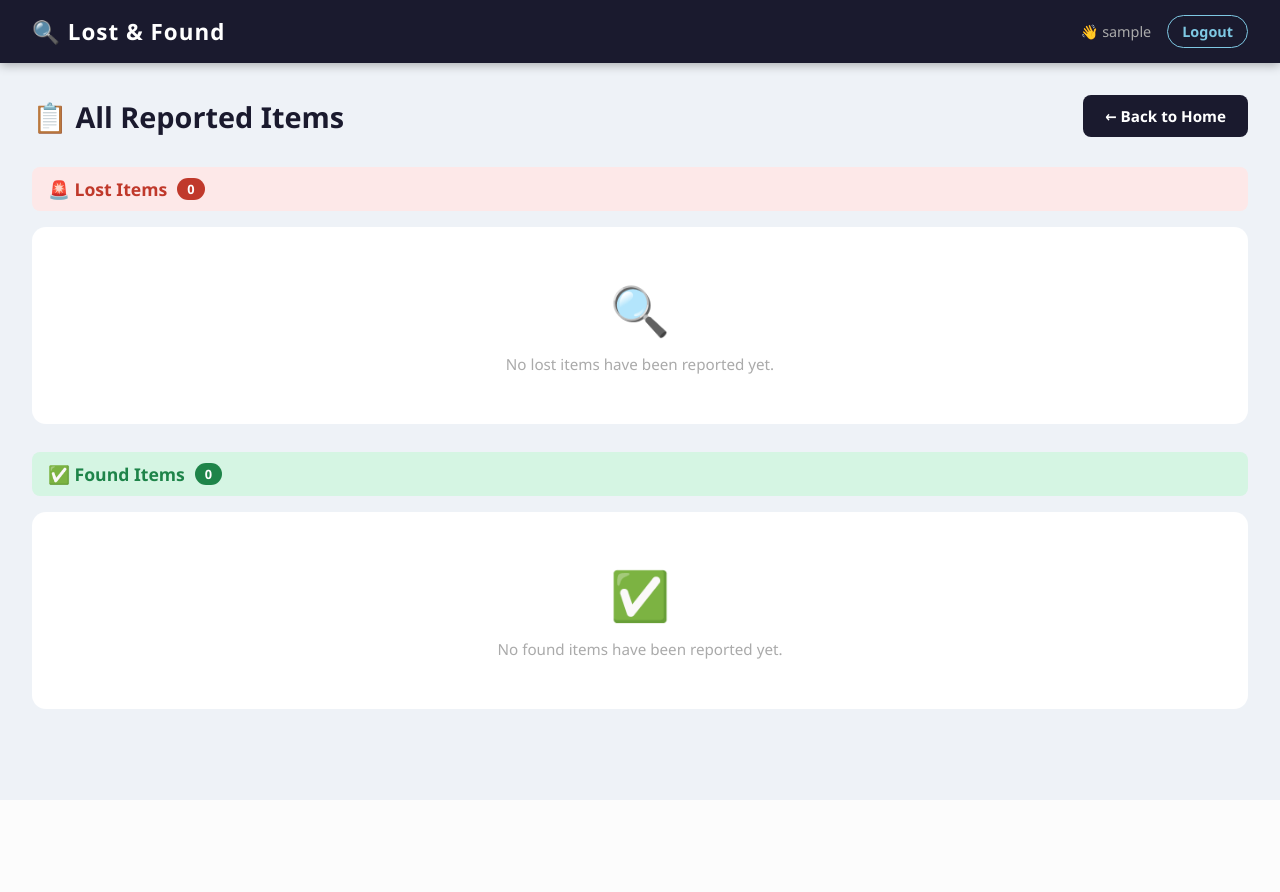
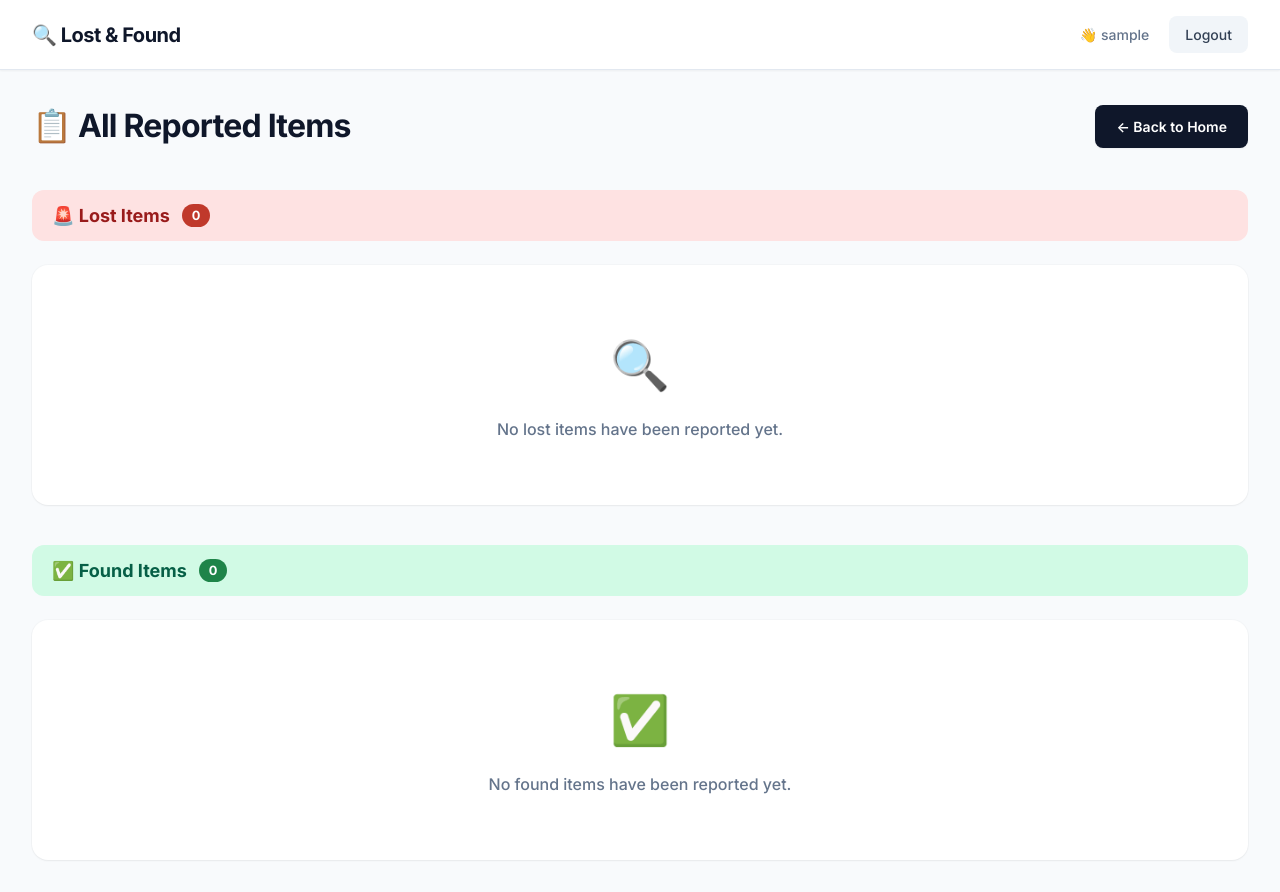
Before and after one commit to exam2124/lostfound, a Django app: page /items/ in a window 1280 px wide. Before the commit the page ends 800 px from the top, so only its background shows below. Run offline with Django 5.2, Linux system fonts and the light colour scheme; the visitor is signed in with stand-in values (Sample User, id 1); data that the repository does not hold is empty.

Commit message:
Changes in ui

```diff
--- a/core/templates/core/base.html
+++ b/core/templates/core/base.html
@@ -6,128 +6,251 @@
   <meta charset="UTF-8" />
   <meta name="viewport" content="width=device-width, initial-scale=1.0"/>
   <title>{% block title %}Lost & Found{% endblock %}</title>
+  <link href="https://fonts.googleapis.com/css2?family=Inter:wght@400;500;600;700&display=swap" rel="stylesheet">
   <style>
     /* ── Reset & Base ── */
+    :root {
+      --primary: #2563eb;
+      --primary-hover: #1d4ed8;
+      --success: #10b981;
+      --success-hover: #059669;
+      --danger: #ef4444;
+      --danger-hover: #dc2626;
+      --dark: #0f172a;
+      --gray-50: #f8fafc;
+      --gray-100: #f1f5f9;
+      --gray-200: #e2e8f0;
+      --gray-300: #cbd5e1;
+      --gray-500: #64748b;
+      --gray-700: #334155;
+      --gray-900: #0f172a;
+      --font-family: 'Inter', -apple-system, BlinkMacSystemFont, "Segoe UI", Roboto, sans-serif;
+      --shadow-sm: 0 1px 2px 0 rgb(0 0 0 / 0.05);
+      --shadow-md: 0 4px 6px -1px rgb(0 0 0 / 0.1), 0 2px 4px -2px rgb(0 0 0 / 0.1);
+      --shadow-lg: 0 10px 15px -3px rgb(0 0 0 / 0.1), 0 4px 6px -4px rgb(0 0 0 / 0.1);
+      --radius-sm: 0.375rem;
+      --radius-md: 0.5rem;
+      --radius-lg: 0.75rem;
+      --radius-xl: 1rem;
+      --transition: all 0.2s cubic-bezier(0.4, 0, 0.2, 1);
+    }
+
     * { box-sizing: border-box; margin: 0; padding: 0; }
+
     body {
-      font-family: 'Segoe UI', Tahoma, sans-serif;
-      background: #eef2f7;
-      color: #2d2d2d;
+      font-family: var(--font-family);
+      background: var(--gray-50);
+      color: var(--gray-900);
       min-height: 100vh;
+      -webkit-font-smoothing: antialiased;
+      line-height: 1.5;
     }
 
     /* ── Top Navigation Bar ── */
     nav {
-      background: #1a1a2e;
-      color: white;
-      padding: 15px 32px;
+      background: white;
+      padding: 1rem 2rem;
       display: flex;
       justify-content: space-between;
       align-items: center;
-      box-shadow: 0 2px 10px rgba(0,0,0,0.3);
+      box-shadow: var(--shadow-sm);
+      position: sticky;
+      top: 0;
+      z-index: 50;
+      border-bottom: 1px solid var(--gray-200);
     }
-    .nav-brand { font-size: 1.4rem; font-weight: 800; letter-spacing: 1px; }
-    .nav-right  { display: flex; align-items: center; gap: 16px; }
-    .nav-right span { font-size: 0.9rem; color: #aaa; }
+    .nav-brand {
+      font-size: 1.25rem;
+      font-weight: 700;
+      letter-spacing: -0.025em;
+      color: var(--dark);
+      display: flex;
+      align-items: center;
+      gap: 0.5rem;
+    }
+    .nav-right  { display: flex; align-items: center; gap: 1.25rem; }
+    .nav-right span { font-size: 0.875rem; color: var(--gray-500); font-weight: 500; }
     .nav-right a {
-      color: #7ec8e3; text-decoration: none;
-      font-size: 0.9rem; font-weight: 600;
-      padding: 6px 14px;
-      border: 1px solid #7ec8e3;
-      border-radius: 20px;
-      transition: 0.2s;
+      color: var(--gray-700);
+      text-decoration: none;
+      font-size: 0.875rem;
+      font-weight: 500;
+      padding: 0.5rem 1rem;
+      border-radius: var(--radius-md);
+      transition: var(--transition);
+      background: var(--gray-100);
     }
-    .nav-right a:hover { background: #7ec8e3; color: #1a1a2e; }
+    .nav-right a:hover {
+      background: var(--gray-200);
+      color: var(--gray-900);
+    }
 
     /* ── Flash Messages ── */
-    .messages-container { padding: 12px 32px 0; }
+    .messages-container { max-width: 1280px; margin: 1.5rem auto 0; padding: 0 2rem; }
     .messages-container ul { list-style: none; }
     .messages-container li {
-      padding: 11px 18px;
-      border-radius: 8px;
-      margin-bottom: 8px;
-      font-size: 0.9rem;
+      padding: 1rem 1.25rem;
+      border-radius: var(--radius-md);
+      margin-bottom: 0.75rem;
+      font-size: 0.875rem;
       font-weight: 500;
+      display: flex;
+      align-items: center;
+      box-shadow: var(--shadow-sm);
     }
-    .messages-container .success { background: #d4edda; color: #155724; border-left: 4px solid #28a745; }
-    .messages-container .error   { background: #f8d7da; color: #721c24; border-left: 4px solid #dc3545; }
+    .messages-container .success { background: #d1fae5; color: #065f46; border: 1px solid #10b981; }
+    .messages-container .error   { background: #fee2e2; color: #991b1b; border: 1px solid #ef4444; }
 
     /* ── Main Content Area ── */
-    main { padding: 32px; max-width: 1280px; margin: 0 auto; }
+    main { padding: 2rem; max-width: 1280px; margin: 0 auto; }
 
     /* ── Reusable Button Styles ── */
     .btn {
-      display: inline-block;
-      padding: 11px 22px;
-      border: none;
-      border-radius: 8px;
+      display: inline-flex;
+      align-items: center;
+      justify-content: center;
+      padding: 0.625rem 1.25rem;
+      border: 1px solid transparent;
+      border-radius: var(--radius-md);
       cursor: pointer;
-      font-size: 0.95rem;
-      font-weight: 700;
+      font-size: 0.875rem;
+      font-weight: 600;
       text-decoration: none;
-      transition: all 0.2s;
+      transition: var(--transition);
+      gap: 0.5rem;
     }
-    .btn:hover { opacity: 0.88; transform: translateY(-2px); }
-    .btn-red   { background: #e74c3c; color: white; }
-    .btn-green { background: #27ae60; color: white; }
-    .btn-blue  { background: #2980b9; color: white; }
-    .btn-dark  { background: #1a1a2e; color: white; }
+    .btn:focus {
+      outline: none;
+      box-shadow: 0 0 0 3px rgba(37,99,235,0.3);
+    }
+    .btn:active { transform: scale(0.98); }
+
+    .btn-red   { background: var(--danger); color: white; box-shadow: var(--shadow-sm); }
+    .btn-red:hover { background: var(--danger-hover); box-shadow: var(--shadow-md); }
+
+    .btn-green { background: var(--success); color: white; box-shadow: var(--shadow-sm); }
+    .btn-green:hover { background: var(--success-hover); box-shadow: var(--shadow-md); }
+
+    .btn-blue  { background: var(--primary); color: white; box-shadow: var(--shadow-sm); }
+    .btn-blue:hover { background: var(--primary-hover); box-shadow: var(--shadow-md); }
+
+    .btn-dark  { background: var(--gray-900); color: white; box-shadow: var(--shadow-sm); }
+    .btn-dark:hover { background: var(--gray-700); box-shadow: var(--shadow-md); }
+
+    .btn-outline { background: transparent; color: var(--gray-700); border-color: var(--gray-300); }
+    .btn-outline:hover { background: var(--gray-100); color: var(--gray-900); }
 
     /* ── Modal Overlay ── */
     .modal-overlay {
-      display: none;                         /* hidden by default */
+      display: none;
       position: fixed;
-      top: 0; left: 0;
-      width: 100%; height: 100%;
-      background: rgba(0, 0, 0, 0.6);        /* dark transparent background */
+      inset: 0;
+      background: rgba(15, 23, 42, 0.4);
+      backdrop-filter: blur(4px);
       z-index: 1000;
       justify-content: center;
       align-items: center;
+      padding: 1rem;
     }
-    .modal-overlay.active { display: flex; } /* shown when .active is added */
+    .modal-overlay.active { display: flex; animation: fadeIn 0.2s ease-out; }
+
+    @keyframes fadeIn {
+      from { opacity: 0; }
+      to { opacity: 1; }
+    }
 
     /* ── Modal Box ── */
     .modal {
       background: white;
-      padding: 32px;
-      border-radius: 16px;
-      width: 92%;
-      max-width: 500px;
-      max-height: 88vh;
+      padding: 2rem;
+      border-radius: var(--radius-xl);
+      width: 100%;
+      max-width: 32rem;
+      max-height: 90vh;
       overflow-y: auto;
       position: relative;
-      box-shadow: 0 10px 40px rgba(0,0,0,0.3);
-      animation: slideUp 0.3s ease;
+      box-shadow: var(--shadow-lg), 0 0 0 1px rgba(0,0,0,0.05);
+      animation: modalSlideUp 0.3s cubic-bezier(0.16, 1, 0.3, 1);
     }
-    @keyframes slideUp {
-      from { transform: translateY(40px); opacity: 0; }
-      to   { transform: translateY(0);    opacity: 1; }
+    @keyframes modalSlideUp {
+      from { transform: translateY(20px) scale(0.98); opacity: 0; }
+      to   { transform: translateY(0) scale(1);       opacity: 1; }
     }
-    .modal h2    { margin-bottom: 22px; font-size: 1.3rem; color: #1a1a2e; }
-    .close-btn   {
-      position: absolute; top: 14px; right: 18px;
-      background: none; border: none;
-      font-size: 1.5rem; cursor: pointer; color: #888;
-      line-height: 1;
+    .modal h2 {
+      margin-bottom: 1.5rem;
+      font-size: 1.25rem;
+      font-weight: 700;
+      color: var(--gray-900);
+      display: flex;
+      align-items: center;
+      gap: 0.5rem;
     }
-    .close-btn:hover { color: #333; }
+    .close-btn {
+      position: absolute; top: 1.25rem; right: 1.25rem;
+      background: var(--gray-100); border: none;
+      width: 2rem; height: 2rem;
+      border-radius: 50%;
+      display: flex; align-items: center; justify-content: center;
+      font-size: 1rem; cursor: pointer; color: var(--gray-500);
+      transition: var(--transition);
+    }
+    .close-btn:hover { background: var(--gray-200); color: var(--gray-900); }
 
     /* ── Form Fields inside Modal ── */
-    .form-group          { margin-bottom: 16px; }
-    .form-group label    { display: block; margin-bottom: 5px; font-weight: 600; font-size: 0.88rem; color: #444; }
+    .form-group          { margin-bottom: 1.25rem; }
+    .form-group label    {
+      display: block;
+      margin-bottom: 0.375rem;
+      font-weight: 500;
+      font-size: 0.875rem;
+      color: var(--gray-700);
+    }
     .form-group input,
     .form-group textarea,
     .form-group select   {
       width: 100%;
-      padding: 10px 13px;
-      border: 1.5px solid #ddd;
-      border-radius: 8px;
-      font-size: 0.95rem;
-      transition: border-color 0.2s;
+      padding: 0.625rem 0.875rem;
+      border: 1px solid var(--gray-300);
+      border-radius: var(--radius-md);
+      font-size: 0.875rem;
+      font-family: inherit;
+      color: var(--gray-900);
+      background-color: white;
+      transition: var(--transition);
+      box-shadow: var(--shadow-sm);
     }
+    .form-group input::placeholder,
+    .form-group textarea::placeholder { color: var(--gray-400); }
+
     .form-group input:focus,
-    .form-group textarea:focus { outline: none; border-color: #2980b9; }
-    .form-group textarea { resize: vertical; }
+    .form-group textarea:focus {
+      outline: none;
+      border-color: var(--primary);
+      box-shadow: 0 0 0 3px rgba(37,99,235,0.1);
+    }
+    .form-group textarea { resize: vertical; min-height: 5rem; }
+
+    .form-group input[type="file"] {
+      padding: 0.5rem;
+      background: var(--gray-50);
+      border: 1px dashed var(--gray-300);
+      cursor: pointer;
+    }
+    .form-group input[type="file"]::file-selector-button {
+      background: var(--gray-100);
+      border: 1px solid var(--gray-200);
+      padding: 0.25rem 0.75rem;
+      border-radius: var(--radius-sm);
+      font-size: 0.75rem;
+      font-weight: 500;
+      color: var(--gray-700);
+      margin-right: 1rem;
+      cursor: pointer;
+      transition: var(--transition);
+    }
+    .form-group input[type="file"]::file-selector-button:hover {
+      background: var(--gray-200);
+    }
   </style>
 </head>
 <body>
--- a/core/templates/core/items.html
+++ b/core/templates/core/items.html
@@ -7,89 +7,96 @@
   /* ── Page Header ── */
   .page-top {
     display: flex; justify-content: space-between;
-    align-items: center; margin-bottom: 30px; flex-wrap: wrap; gap: 12px;
+    align-items: center; margin-bottom: 2rem; flex-wrap: wrap; gap: 1rem;
   }
-  .page-top h1 { font-size: 1.8rem; color: #1a1a2e; font-weight: 800; }
+  .page-top h1 { font-size: 2rem; color: var(--gray-900); font-weight: 800; letter-spacing: -0.025em; }
 
   /* ── Section Labels ── */
   .section-label {
-    font-size: 1.1rem; font-weight: 700;
-    padding: 10px 16px;
-    border-radius: 8px;
-    margin: 28px 0 16px;
-    display: flex; align-items: center; gap: 10px;
+    font-size: 1.125rem; font-weight: 700;
+    padding: 0.75rem 1.25rem;
+    border-radius: var(--radius-lg);
+    margin: 2.5rem 0 1.5rem;
+    display: flex; align-items: center; gap: 0.75rem;
   }
-  .label-lost  { background: #fde8e8; color: #c0392b; }
-  .label-found { background: #d5f5e3; color: #1e8449; }
+  .label-lost  { background: #fee2e2; color: #991b1b; }
+  .label-found { background: #d1fae5; color: #065f46; }
 
   /* ── Cards Grid ── */
   .items-grid {
     display: grid;
-    grid-template-columns: repeat(auto-fill, minmax(240px, 1fr));
-    gap: 20px;
+    grid-template-columns: repeat(auto-fill, minmax(280px, 1fr));
+    gap: 1.5rem;
   }
 
   /* ── Individual Item Card ── */
   .item-card {
     background: white;
-    border-radius: 14px;
+    border-radius: var(--radius-xl);
     overflow: hidden;
-    box-shadow: 0 3px 14px rgba(0,0,0,0.08);
-    transition: transform 0.2s, box-shadow 0.2s;
+    box-shadow: var(--shadow-sm), 0 0 0 1px rgba(0,0,0,0.02);
+    transition: var(--transition);
+    display: flex;
+    flex-direction: column;
   }
   .item-card:hover {
     transform: translateY(-4px);
-    box-shadow: 0 8px 24px rgba(0,0,0,0.13);
+    box-shadow: var(--shadow-md), 0 0 0 1px rgba(0,0,0,0.05);
   }
 
   /* Image area */
   .item-card .card-img img {
-    width: 100%; height: 170px; object-fit: cover;
+    width: 100%; height: 200px; object-fit: cover;
     display: block;
   }
   .item-card .card-img .no-img {
-    width: 100%; height: 170px;
-    background: linear-gradient(135deg, #f0f4f8, #dde4ed);
+    width: 100%; height: 200px;
+    background: var(--gray-100);
     display: flex; align-items: center; justify-content: center;
-    font-size: 3.5rem;
+    font-size: 4rem;
+    color: var(--gray-400);
   }
 
   /* Card body text */
-  .card-body { padding: 16px; }
+  .card-body { padding: 1.5rem; flex: 1; display: flex; flex-direction: column; }
   .badge {
     display: inline-block;
-    padding: 3px 12px; border-radius: 20px;
-    font-size: 0.72rem; font-weight: 800;
-    text-transform: uppercase; letter-spacing: 0.5px;
-    margin-bottom: 10px;
+    padding: 0.25rem 0.75rem; border-radius: 9999px;
+    font-size: 0.75rem; font-weight: 700;
+    text-transform: uppercase; letter-spacing: 0.05em;
+    margin-bottom: 0.75rem;
+    align-self: flex-start;
   }
-  .badge-lost  { background: #fde8e8; color: #c0392b; }
-  .badge-found { background: #d5f5e3; color: #1e8449; }
+  .badge-lost  { background: #fee2e2; color: #991b1b; }
+  .badge-found { background: #d1fae5; color: #065f46; }
 
   .card-body h3 {
-    font-size: 1rem; font-weight: 700;
-    color: #1a1a2e; margin-bottom: 8px;
+    font-size: 1.125rem; font-weight: 700;
+    color: var(--gray-900); margin-bottom: 0.75rem;
   }
   .card-meta {
-    font-size: 0.82rem; color: #666;
-    margin-bottom: 5px; display: flex;
-    align-items: flex-start; gap: 6px;
+    font-size: 0.875rem; color: var(--gray-500);
+    margin-bottom: 0.5rem; display: flex;
+    align-items: flex-start; gap: 0.375rem;
+    font-weight: 500;
   }
   .card-desc {
-    font-size: 0.82rem; color: #555;
-    margin-top: 8px; line-height: 1.5;
-    border-top: 1px solid #f0f0f0;
-    padding-top: 8px;
+    font-size: 0.875rem; color: var(--gray-700);
+    margin-top: 1rem; line-height: 1.6;
+    border-top: 1px solid var(--gray-200);
+    padding-top: 1rem;
+    flex: 1;
   }
 
   /* ── Empty State ── */
   .empty-state {
-    text-align: center; padding: 50px 20px;
-    background: white; border-radius: 14px;
-    color: #aaa;
+    text-align: center; padding: 4rem 2rem;
+    background: white; border-radius: var(--radius-xl);
+    color: var(--gray-500);
+    box-shadow: var(--shadow-sm), 0 0 0 1px rgba(0,0,0,0.02);
   }
-  .empty-state .empty-icon { font-size: 3rem; margin-bottom: 12px; }
-  .empty-state p { font-size: 0.95rem; }
+  .empty-state .empty-icon { font-size: 3rem; margin-bottom: 1rem; }
+  .empty-state p { font-size: 1rem; font-weight: 500; }
 </style>
 
 <!-- Page Header -->
```
Also changed, not shown: core/templates/core/home.html (+24 -22 lines), core/templates/core/login.html (+32 -24 lines), core/templates/core/signup.html (+44 -19 lines).
